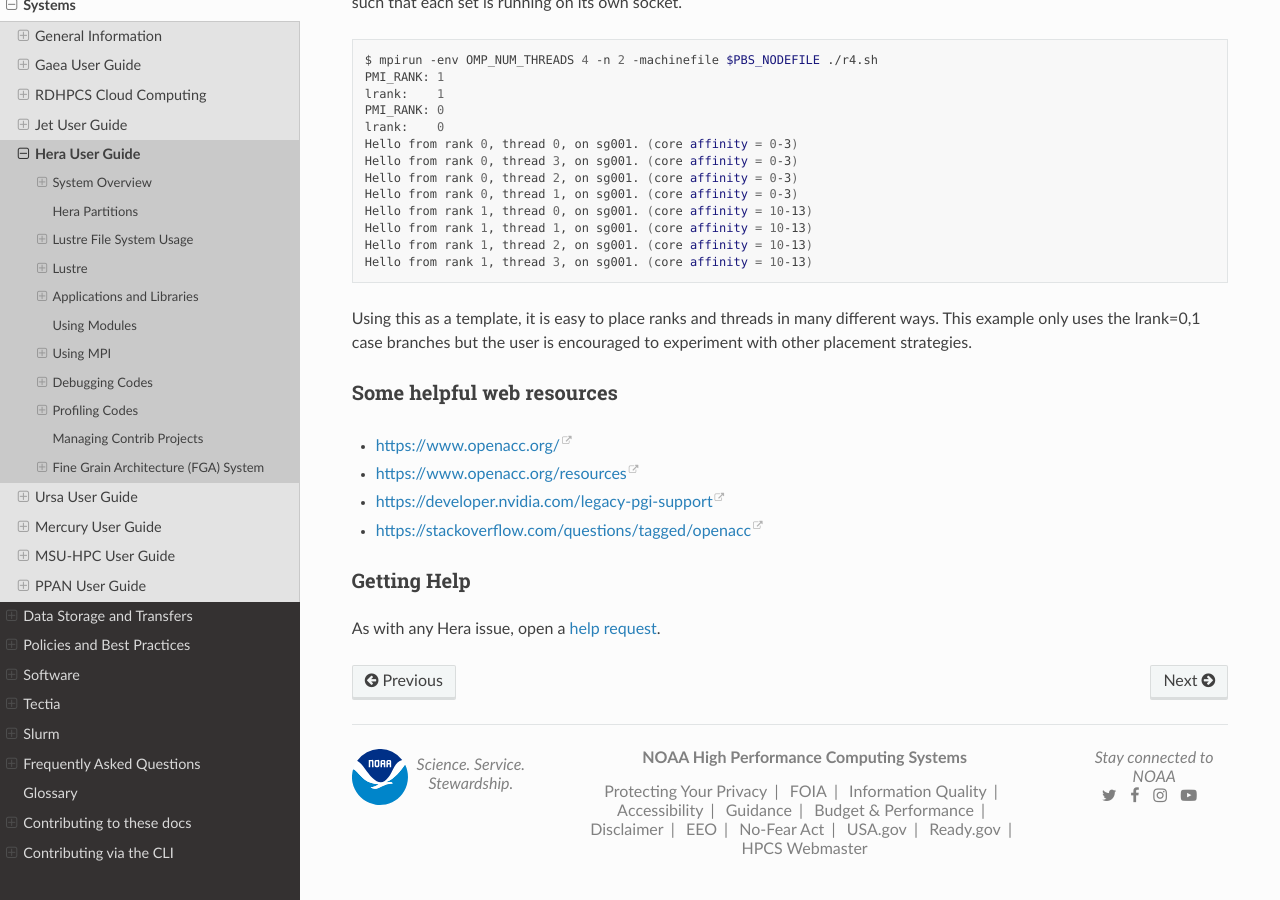
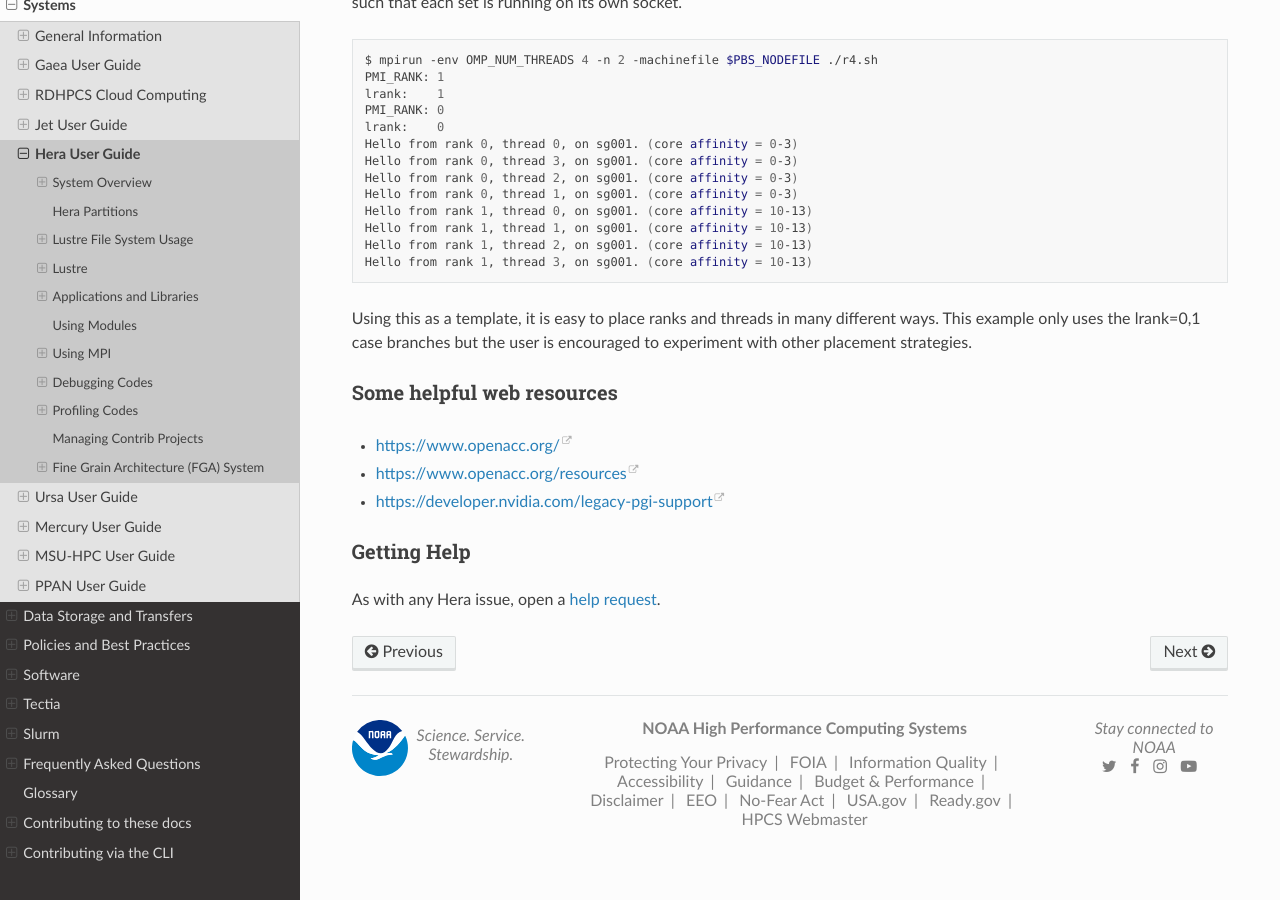
Before and after one commit to NOAA-RDHPCS/noaa-rdhpcs.github.io, a Sphinx documentation site: the page built from source/systems/hera_user_guide.rst, in a window 1280 px wide and 900 px high, scrolled down 31807 px. Built offline with Sphinx 7.4.7 and the Read the Docs theme 3.1.0, drawn with Linux system fonts in a browser that asks for light colours; pages that are not in the unit, such as notebooks, are missing from menus; part of the change alters nothing that is shown.

Commit message:
remove barking link

```diff
--- a/source/systems/hera_user_guide.rst
+++ b/source/systems/hera_user_guide.rst
@@ -1936,7 +1936,7 @@ Some helpful web resources
 - https://www.openacc.org/
 - https://www.openacc.org/resources
 - https://developer.nvidia.com/legacy-pgi-support
-- https://stackoverflow.com/questions/tagged/openacc
+
 
 Getting Help
 ------------
```
